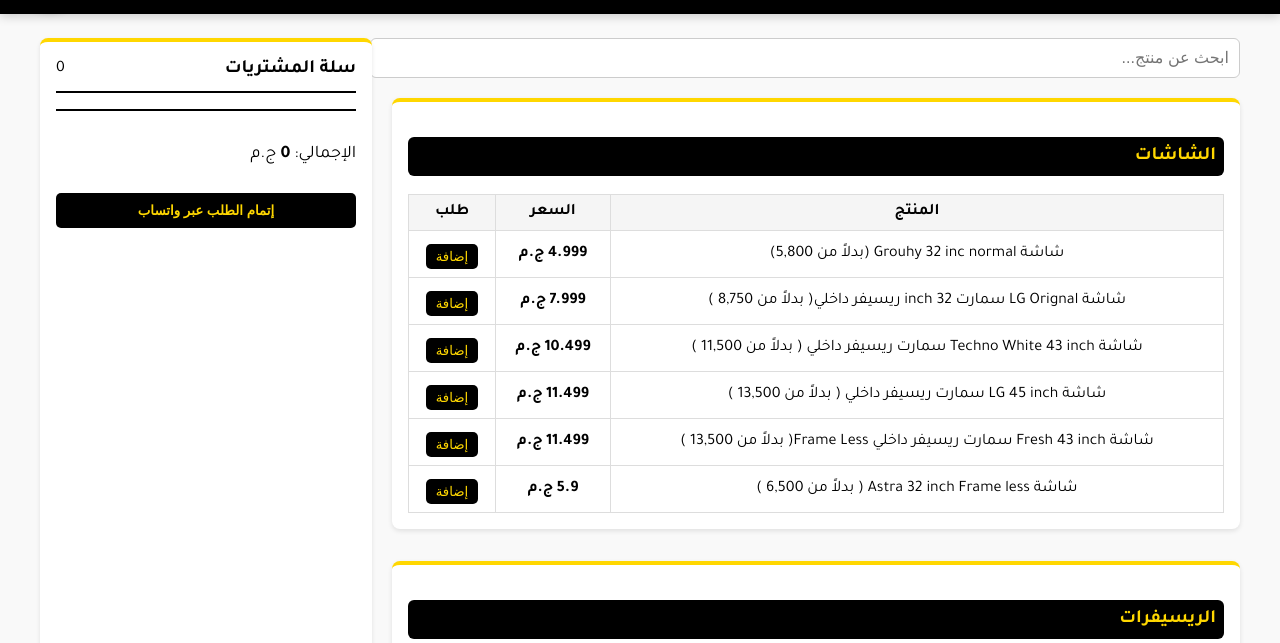
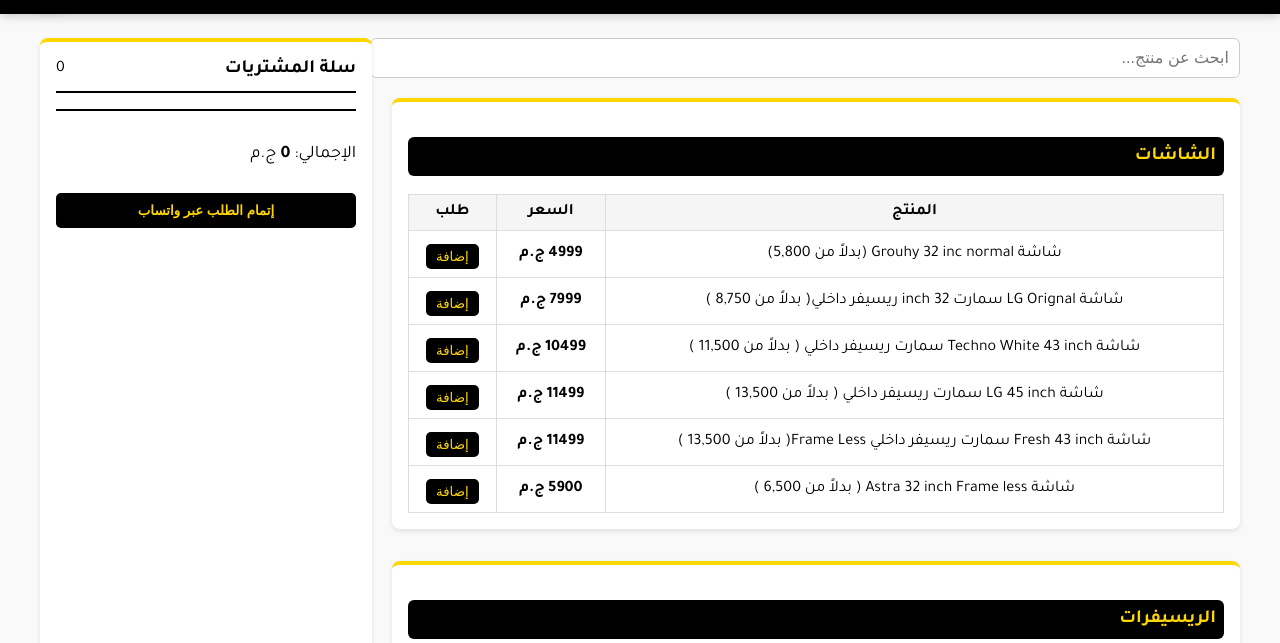
Before and after one commit to khaledgamalselim/elsaher, a plain HTML site: page products.html in a window 1280 px wide. Shown: the part 157-800 px from the top of the page. Drawn offline with Linux system fonts and the light colour scheme.

Commit message:
Update products.html

```diff
--- a/products.html
+++ b/products.html
@@ -290,12 +290,12 @@
 // بيانات المنتجات
 const categories = {
   "الشاشات": [
-    { name: "شاشة Grouhy 32 inc normal (بدلاً من 5,800)", price: 4.999 },
-    { name: "شاشة LG Orignal سمارت 32 inch ريسيفر داخلي( بدلاً من 8,750 )", price: 7.999 },
-    { name: "شاشة Techno White 43 inch سمارت ريسيفر داخلي ( بدلاً من 11,500 )", price: 10.499 },
-    { name: "شاشة LG 45 inch سمارت ريسيفر داخلي ( بدلاً من 13,500 )", price: 11.499 },
-    { name: "شاشة Fresh 43 inch سمارت ريسيفر داخلي Frame Less( بدلاً من 13,500 )", price: 11.499 },
-    { name: "شاشة Astra 32 inch Frame less ( بدلاً من 6,500 )", price: 5.900 },
+    { name: "شاشة Grouhy 32 inc normal (بدلاً من 5,800)", price: 4999 },
+    { name: "شاشة LG Orignal سمارت 32 inch ريسيفر داخلي( بدلاً من 8,750 )", price: 7999 },
+    { name: "شاشة Techno White 43 inch سمارت ريسيفر داخلي ( بدلاً من 11,500 )", price: 10499 },
+    { name: "شاشة LG 45 inch سمارت ريسيفر داخلي ( بدلاً من 13,500 )", price: 11499 },
+    { name: "شاشة Fresh 43 inch سمارت ريسيفر داخلي Frame Less( بدلاً من 13,500 )", price: 11499 },
+    { name: "شاشة Astra 32 inch Frame less ( بدلاً من 6,500 )", price: 5900 },
   ],
   "الريسيفرات": [
     { name: "ريسيفر Top Ten (بدلاً من 475)", price: 400 },
```
